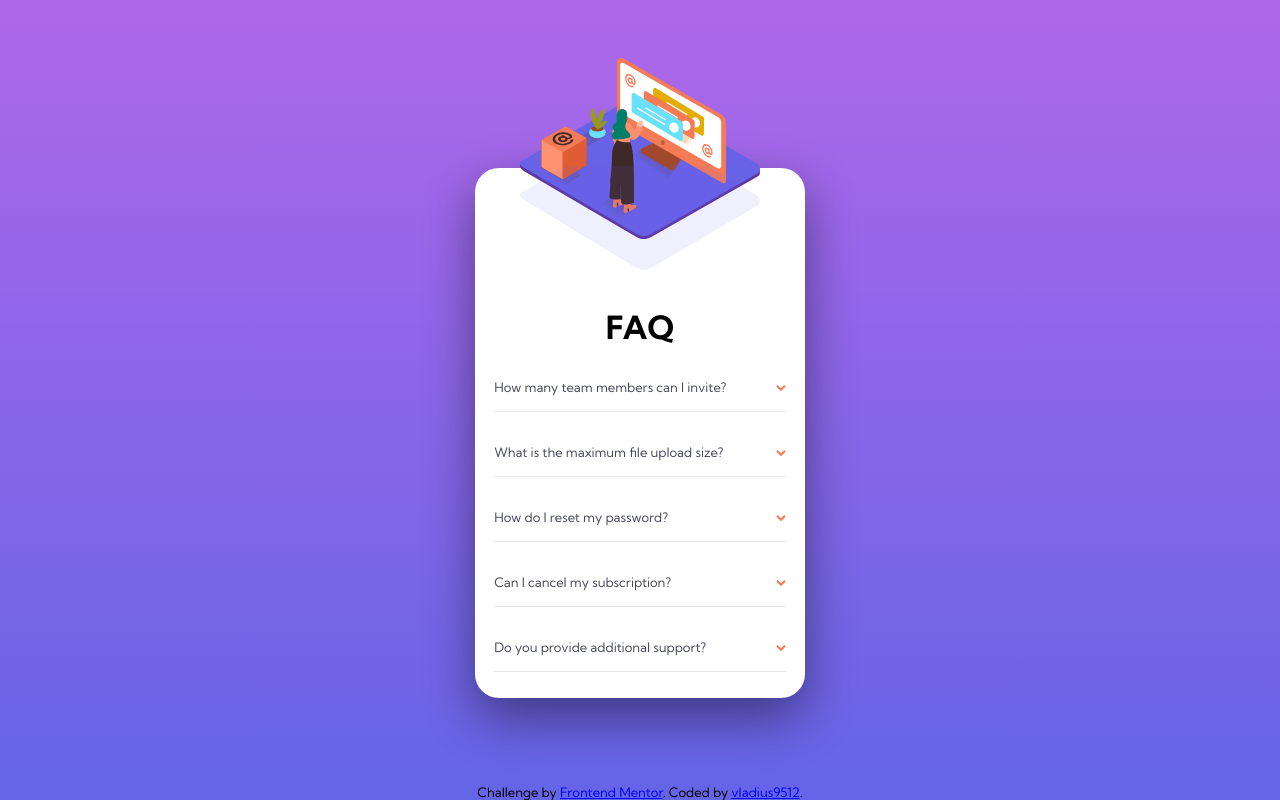
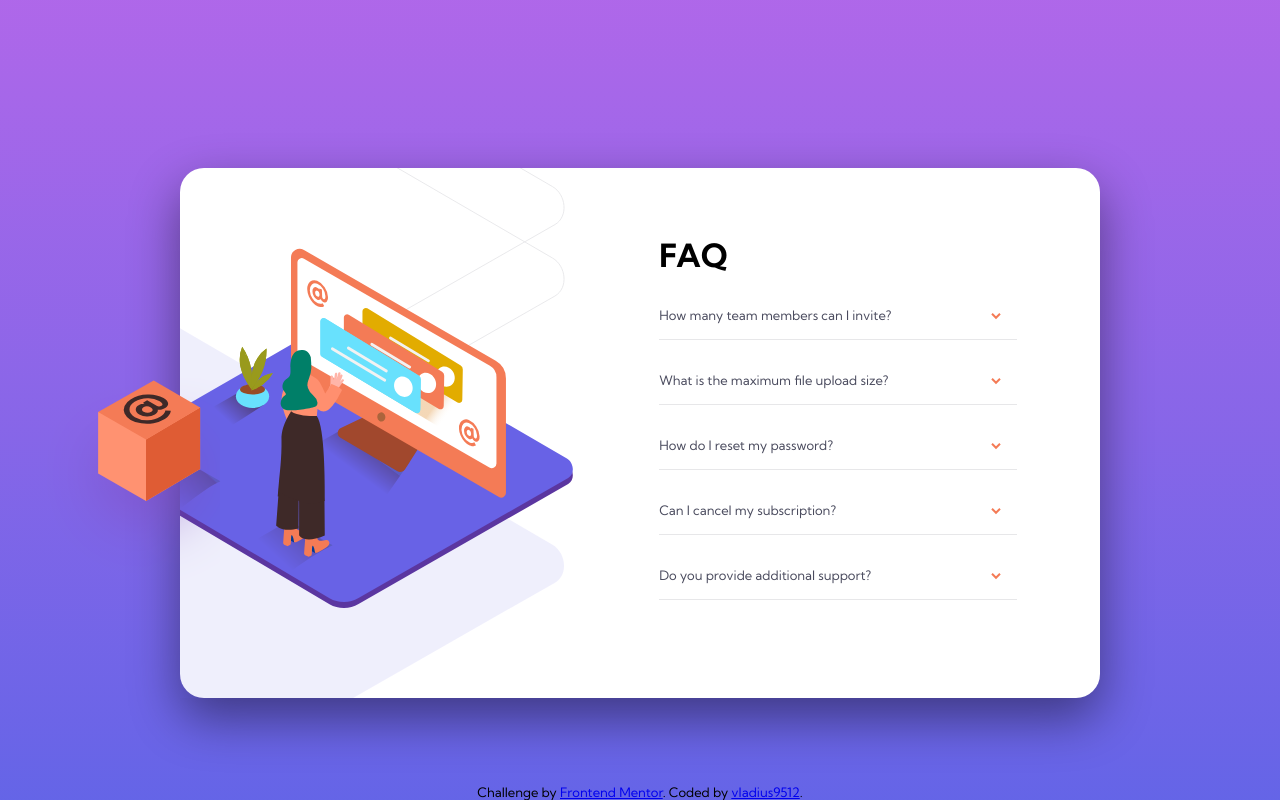
Before and after one commit to vladius9512/FrontEndMentor-Challenges, a plain HTML site: page faq-accordion-card-main/faq.html in a window 1280 px wide. Drawn offline with Linux system fonts and the light colour scheme.

Commit message:
Added the styling for the desktop view. Changed the images, to simple divs with background-image

```diff
--- a/faq-accordion-card-main/index.html
+++ b/faq-accordion-card-main/faq.html
@@ -12,19 +12,14 @@
     </head>
     <body>
         <main>
+            <div class="images-wrapper">
+                <div class="image-container">
+                    <div class="online"></div>
+                    <div class="shadow"></div>
+                </div>
+                <div class="box"></div>
+            </div>
             <div class="content-container">
-                <div class="image-container">
-                    <img
-                        class="online"
-                        src="./images/illustration-woman-online-mobile.svg"
-                        alt="illustration-of-woman-browsing-online"
-                    />
-                    <img
-                        class="shadow"
-                        src="./images/bg-pattern-mobile.svg"
-                        alt="shadow"
-                    />
-                </div>
                 <h1>FAQ</h1>
                 <div class="question-container">
                     <div class="question">
--- a/faq-accordion-card-main/styles.css
+++ b/faq-accordion-card-main/styles.css
@@ -49,16 +49,27 @@ main {
     width: 240px;
     top: -110px;
     left: 45px;
+    height: 180px;
 }
 
 .online {
     position: relative;
+    background-image: url("./images/illustration-woman-online-mobile.svg");
+    background-size: contain;
+    height: 100%;
+    width: 100%;
+    background-repeat: no-repeat;
 }
 
 .shadow {
     position: absolute;
-    bottom: -15%;
+    background-image: url("./images/bg-pattern-mobile.svg");
+    background-size: contain;
+    bottom: -110px;
     left: 0;
+    height: 100%;
+    width: 100%;
+    background-repeat: no-repeat;
 }
 
 h1 {
@@ -105,3 +116,64 @@ footer {
     position: absolute;
     bottom: 0;
 }
+
+@media screen and (min-width: 720px) {
+    main {
+        width: 920px;
+        flex-direction: row;
+        padding-top: 0;
+    }
+    .images-wrapper {
+        width: 50%;
+        height: 100%;
+        position: relative;
+    }
+    .image-container {
+        position: relative;
+        width: 100%;
+        height: 100%;
+        top: unset;
+        left: unset;
+        overflow: hidden;
+    }
+    .content-container {
+        flex: 1;
+        margin: 3rem 0;
+        margin-right: 4rem;
+    }
+    .arrow {
+        margin-right: 1rem;
+    }
+    h1 {
+        text-align: left;
+    }
+    .question:hover {
+        color: var(--soft-red);
+    }
+    .online {
+        position: absolute;
+        left: -80px;
+        top: 80px;
+        background-image: url("./images/illustration-woman-online-desktop.svg");
+        width: 500px;
+        height: 360px;
+        z-index: 1;
+    }
+    .shadow {
+        left: -305px;
+        bottom: -20px;
+        transform: scale(2);
+        background-image: url("./images/bg-pattern-desktop.svg");
+    }
+    .box {
+        position: absolute;
+        width: 180px;
+        height: 210px;
+        background-image: url("./images/illustration-box-desktop.svg");
+        background-size: cover;
+        background-repeat: no-repeat;
+        z-index: 1;
+        left: -140px;
+        top: 210px;
+    }
+}
```
Also changed, not shown: index.html (+3 -0 lines), faq-accordion-card-main/screenshots/desktop.png (added), faq-accordion-card-main/screenshots/mobile.png (added), 1 other file.
